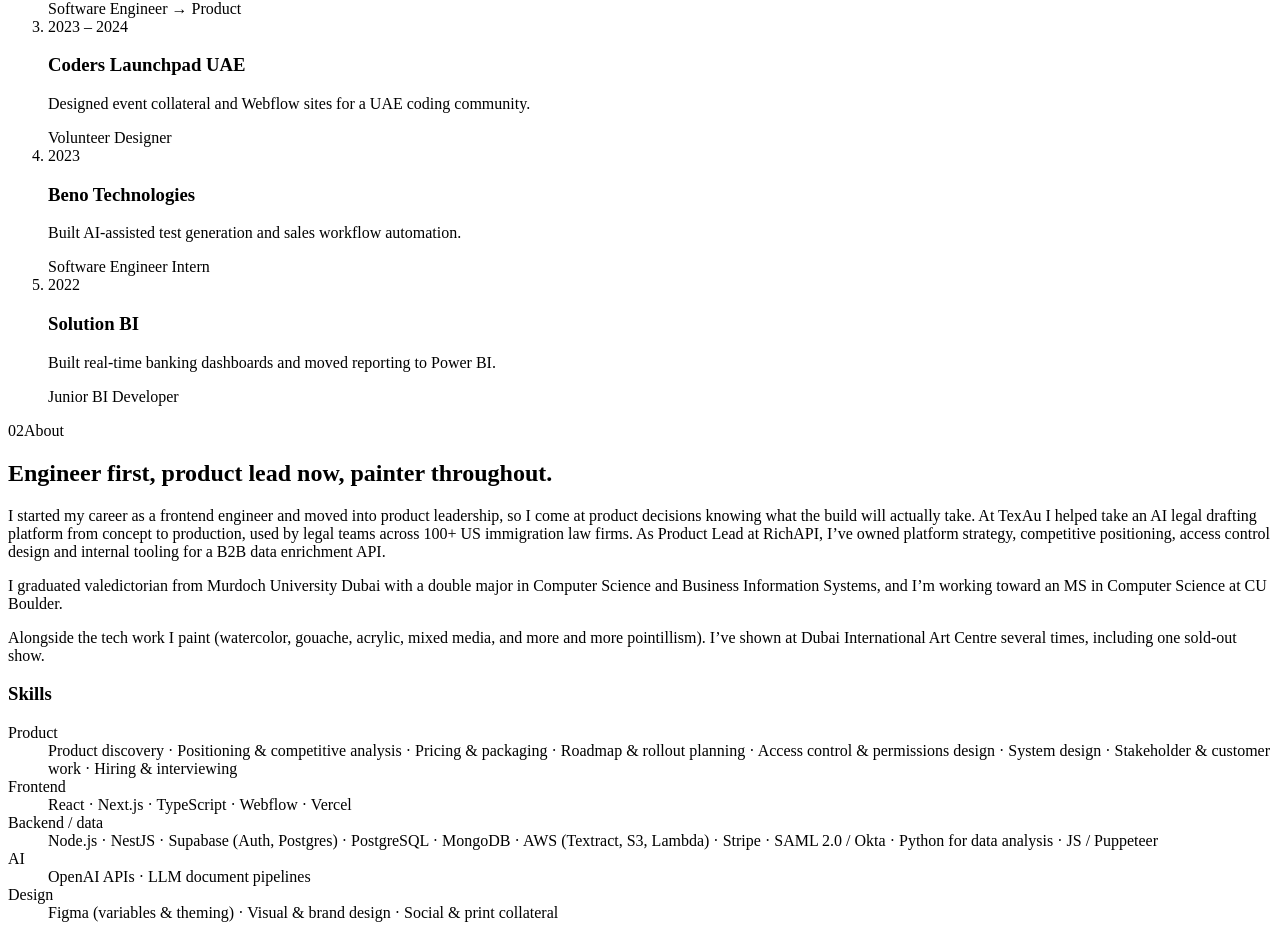
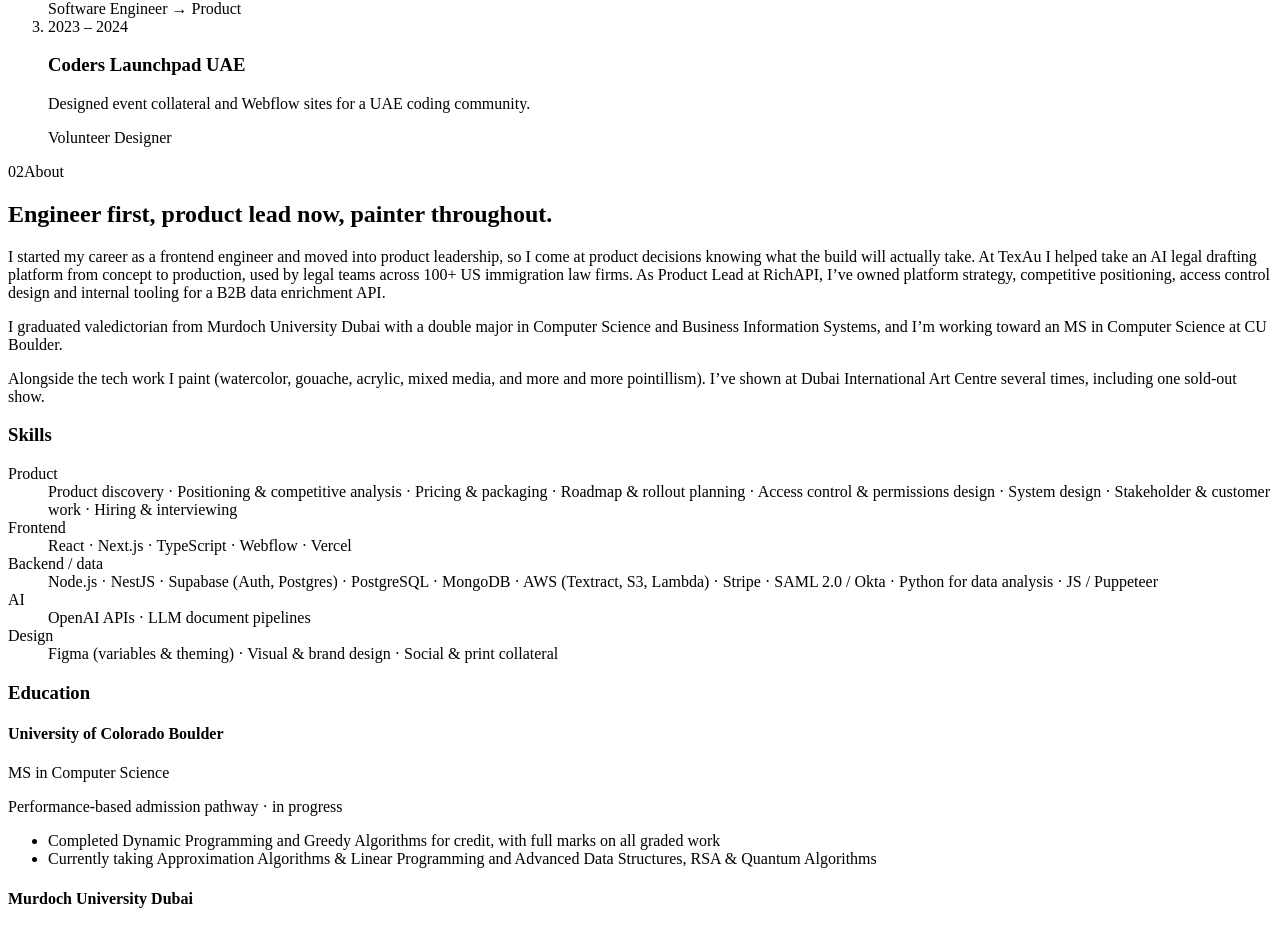
Before and after one commit to Butkii/portfolio, a React (Vite) app: page / in a window 1280 px wide. Shown: the part 4447-5376 px from the top of the page. Built offline with nearby package versions, Linux system fonts and the light colour scheme; the HTML template or start-up script is replaced by a standard one.

Commit message:
Remove Beno Technologies and Solution BI from Work

```diff
--- a/src/content.js
+++ b/src/content.js
@@ -51,20 +51,6 @@ export const experience = [
     dates: '2023 – 2024',
     tags: ['Design'],
     line: 'Designed event collateral and Webflow sites for a UAE coding community.',
-  },
-  {
-    company: 'Beno Technologies',
-    title: 'Software Engineer Intern',
-    dates: '2023',
-    tags: ['Frontend'],
-    line: 'Built AI-assisted test generation and sales workflow automation.',
-  },
-  {
-    company: 'Solution BI',
-    title: 'Junior BI Developer',
-    dates: '2022',
-    tags: [],
-    line: 'Built real-time banking dashboards and moved reporting to Power BI.',
   },
 ];
 
```
Also changed, not shown: 1 other file (tests, documents, lock files or other folders).
